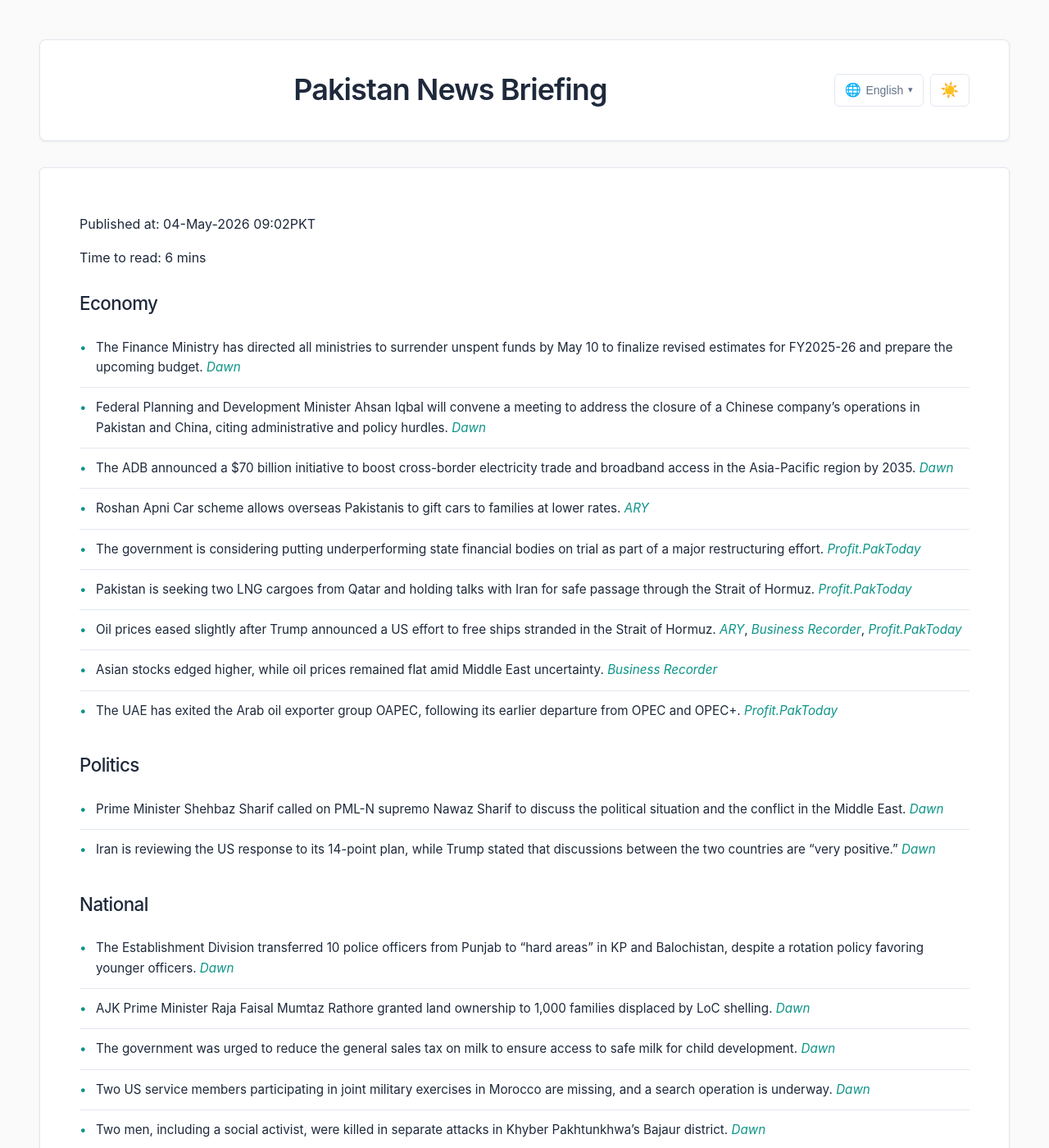
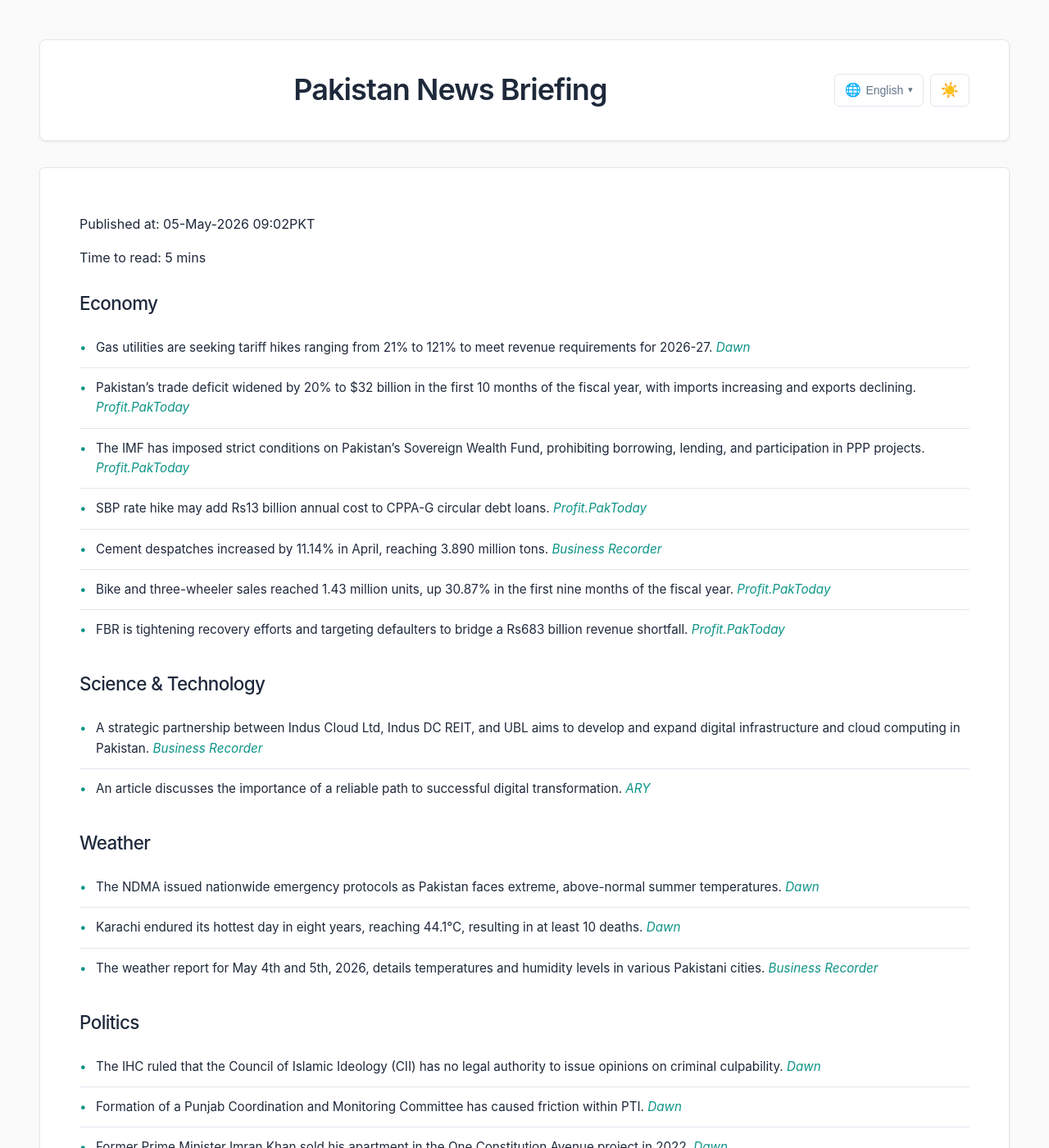
Before and after one commit to zsubzwary/news, a Jekyll site: the page built from en/index.md, in a window 1280 px wide and 1400 px high. Shown: the whole window at 82% size. Built offline with Jekyll 4.4.1, drawn with Linux system fonts in a browser that asks for light colours; some web fonts are replaced; some of the changed text lies outside the part shown.

Commit message:
DateTime; 2026-05-05T06:55:34.911Z

```diff
--- a/en/index.md
+++ b/en/index.md
@@ -4,70 +4,76 @@ title: Pakistan News Briefing
 lang: en
 ---
 
-Published at: 04-May-2026 09:02PKT
+Published at: 05-May-2026 09:02PKT
 
-Time to read: 6 mins
+Time to read: 5 mins
 
 ### Economy
-- The Finance Ministry has directed all ministries to surrender unspent funds by May 10 to finalize revised estimates for FY2025-26 and prepare the upcoming budget. *[Dawn](https://www.dawn.com/news/1997364/ministries-told-to-surrender-unspent-funds)*
-- Federal Planning and Development Minister Ahsan Iqbal will convene a meeting to address the closure of a Chinese company’s operations in Pakistan and China, citing administrative and policy hurdles. *[Dawn](https://www.dawn.com/news/1997361/minister-vows-to-remove-hurdles-faced-by-investors)*
-- The ADB announced a $70 billion initiative to boost cross-border electricity trade and broadband access in the Asia-Pacific region by 2035. *[Dawn](https://www.dawn.com/news/1997232/adb-announces-70bn-initiative-to-boost-cross-border-electricity-trade-increase-broadband-access-in-asia-pacific)*
-- Roshan Apni Car scheme allows overseas Pakistanis to gift cars to families at lower rates. *[ARY](https://arynews.tv/roshan-apni-car-overseas-pakistanis-can-now-gift-cars-to-families-at-lower-rates)*
-- The government is considering putting underperforming state financial bodies on trial as part of a major restructuring effort. *[Profit.PakToday](https://profit.pakistantoday.com.pk/2026/05/04/government-decides-to-put-underperforming-state-financial-bodies-on-trial)*
-- Pakistan is seeking two LNG cargoes from Qatar and holding talks with Iran for safe passage through the Strait of Hormuz. *[Profit.PakToday](https://profit.pakistantoday.com.pk/2026/05/04/pakistan-seeks-two-qatari-lng-cargoes-holds-talks-with-iran-for-safe-passage-through-strait-of-hormuz)*
-- Oil prices eased slightly after Trump announced a US effort to free ships stranded in the Strait of Hormuz. *[ARY](https://arynews.tv/oil-slips-after-trump-says-us-will-help-free-ships-stranded-in-strait-of-hormuz)*, *[Business Recorder](https://www.brecorder.com/news/40419487/oil-slips-after-trump-says-us-will-help-free-ships-stranded-in-strait-of-hormuz)*, *[Profit.PakToday](https://profit.pakistantoday.com.pk/2026/05/04/stocks-edge-up-in-asia-oil-flat-amid-middle-east-uncertainty)*
-- Asian stocks edged higher, while oil prices remained flat amid Middle East uncertainty. *[Business Recorder](https://www.brecorder.com/news/40419489/stocks-edge-up-in-asia-oil-flat-amid-middle-east-uncertainty)*
-- The UAE has exited the Arab oil exporter group OAPEC, following its earlier departure from OPEC and OPEC+. *[Profit.PakToday](https://profit.pakistantoday.com.pk/2026/05/04/after-opec-uae-exits-arab-oil-exporter-group-oapec)*
+- Gas utilities are seeking tariff hikes ranging from 21% to 121% to meet revenue requirements for 2026-27. *[Dawn](https://www.dawn.com/news/1997651/gas-utilities-seek-21-121pc-tariff-hike)*
+- Pakistan’s trade deficit widened by 20% to $32 billion in the first 10 months of the fiscal year, with imports increasing and exports declining. *[Profit.PakToday](https://profit.pakistantoday.com.pk/2026/05/05/pakistans-trade-deficit-widens-20-to-32-billion-in-10-months)*
+- The IMF has imposed strict conditions on Pakistan’s Sovereign Wealth Fund, prohibiting borrowing, lending, and participation in PPP projects. *[Profit.PakToday](https://profit.pakistantoday.com.pk/2026/05/05/imf-sets-strict-conditions-on-pakistans-sovereign-wealth-fund-bars-borrowing-lending)*
+- SBP rate hike may add Rs13 billion annual cost to CPPA-G circular debt loans. *[Profit.PakToday](https://profit.pakistantoday.com.pk/2026/05/05/sbp-rate-hike-may-add-rs13-billion-annual-cost-to-cppa-g-circular-debt-loans)*
+- Cement despatches increased by 11.14% in April, reaching 3.890 million tons. *[Business Recorder](https://www.brecorder.com/news/40419603/april-cement-despatches-increase-by-1114pc-yoy)*
+- Bike and three-wheeler sales reached 1.43 million units, up 30.87% in the first nine months of the fiscal year. *[Profit.PakToday](https://profit.pakistantoday.com.pk/2026/05/05/bike-three-wheeler-sales-reach-1-43-million-units-up-30-87-in-nine-months)*
+- FBR is tightening recovery efforts and targeting defaulters to bridge a Rs683 billion revenue shortfall. *[Profit.PakToday](https://profit.pakistantoday.com.pk/2026/05/05/fbr-tightens-recovery-targets-defaulters-to-bridge-rs683-billion-shortfall)*
+
+### Science & Technology
+- A strategic partnership between Indus Cloud Ltd, Indus DC REIT, and UBL aims to develop and expand digital infrastructure and cloud computing in Pakistan. *[Business Recorder](https://www.brecorder.com/news/40419596/digital-infrastructure-and-cloud-adoption-indus-cloud-ltd-indus-dc-reit-and-ubl-form-strategic-partnership)*
+- An article discusses the importance of a reliable path to successful digital transformation. *[ARY](https://arynews.tv/digital-transformation-improve-efficiency-and-growth)*
+
+### Weather
+- The NDMA issued nationwide emergency protocols as Pakistan faces extreme, above-normal summer temperatures. *[Dawn](https://www.dawn.com/news/1997631/extreme-heat-prompts-nationwide-emergency-protocols)*
+- Karachi endured its hottest day in eight years, reaching 44.1°C, resulting in at least 10 deaths. *[Dawn](https://www.dawn.com/news/1997593/10-found-dead-as-karachi-endures-hottest-day-in-eight-years)*
+- The weather report for May 4th and 5th, 2026, details temperatures and humidity levels in various Pakistani cities. *[Business Recorder](https://www.brecorder.com/news/40419565/the-weather)*
 
 ### Politics
-- Prime Minister Shehbaz Sharif called on PML-N supremo Nawaz Sharif to discuss the political situation and the conflict in the Middle East. *[Dawn](https://www.dawn.com/news/1997218/pm-shehbaz-calls-on-nawaz-discusses-political-situation-in-country-steps-taken-for-peace-in-middle-east)*
-- Iran is reviewing the US response to its 14-point plan, while Trump stated that discussions between the two countries are "very positive." *[Dawn](https://www.dawn.com/news/1997230/iran-reviewing-us-response-to-14-point-plan-trump-says-washington-having-very-positive-discussions-with-tehran)*
+- The IHC ruled that the Council of Islamic Ideology (CII) has no legal authority to issue opinions on criminal culpability. *[Dawn](https://www.dawn.com/news/1997627/council-of-islamic-ideology-has-no-authority-to-rule-on-criminal-liability-ihc)*
+- Formation of a Punjab Coordination and Monitoring Committee has caused friction within PTI. *[Dawn](https://www.dawn.com/news/1997621/formation-of-coordination-body-stirs-up-bad-blood-in-pti)*
+- Former Prime Minister Imran Khan sold his apartment in the One Constitution Avenue project in 2022. *[Dawn](https://www.dawn.com/news/1997580/imran-exited-controversial-project-in-2022)*
+- The IHC ruled that buyers of apartments in the One Constitution Avenue project have no ownership rights. *[Dawn](https://www.dawn.com/news/1997452/ihc-rules-buyers-of-apartments-at-one-constitution-avenue-have-no-ownership-rights)*
 
 ### National
-- The Establishment Division transferred 10 police officers from Punjab to "hard areas" in KP and Balochistan, despite a rotation policy favoring younger officers. *[Dawn](https://www.dawn.com/news/1997366/punjab-cops-in-a-bind-over-transfer-to-hard-areas)*
-- AJK Prime Minister Raja Faisal Mumtaz Rathore granted land ownership to 1,000 families displaced by LoC shelling. *[Dawn](https://www.dawn.com/news/1997314/ajk-pm-grants-land-ownership-to-1000-families-displaced-by-loc-shelling)*
-- The government was urged to reduce the general sales tax on milk to ensure access to safe milk for child development. *[Dawn](https://www.dawn.com/news/1997360/govt-urged-to-reduce-tax-on-milk)*
-- Two US service members participating in joint military exercises in Morocco are missing, and a search operation is underway. *[Dawn](https://www.dawn.com/news/1997313/search-underway-for-two-missing-us-troops-in-morocco)*
-- Two men, including a social activist, were killed in separate attacks in Khyber Pakhtunkhwa’s Bajaur district. *[Dawn](https://www.dawn.com/news/1997227/2-men-including-social-activist-killed-in-separate-attacks-in-kps-bajaur)*
-- Heatwave intensifies in Karachi, but K-Electric assures no load-shedding. *[Business Recorder](https://www.brecorder.com/news/40419477/heatwave-intensifies-but-ke-says-there-will-be-no-load-shedding)*
-- Three Karachi youths drowned in the Hub River. *[Business Recorder](https://www.brecorder.com/news/40419482/three-karachi-youths-drown-in-hub-river)*
-- Cancer patients in KP will receive free medicines. *[ARY](https://arynews.tv/cancer-patients-to-get-free-medicines-in-kp)*
+- A suicide attack on an army check post in South Waziristan was foiled, but a civilian was martyred and 15 injured. *[Dawn](https://www.dawn.com/news/1997513/suicide-attack-foiled-on-army-check-post-in-south-waziristan-civilian-martyred-15-injured)*
+- NAB recovered 80 acres of government land illegally allotted to Bahria Town. *[Dawn](https://www.dawn.com/news/1997514/nab-recovers-80-acres-of-govt-land-illegally-allotted-to-bahria-town)*
+- The Supreme Court upheld the death sentences of members of the ‘Chotu’ gang. *[Dawn](https://www.dawn.com/news/1997628/supreme-court-upholds-death-sentences-of-chotu-gang-members)*
+- Pakistan has sufficient POL reserves until the third week of June, according to the petroleum ministry. *[Dawn](https://www.dawn.com/news/1997502/pakistan-has-sufficient-pol-reserves-till-third-week-of-june-says-petroleum-ministry)*
 
 ### International
-- Footage of an attack on a Catholic nun in Jerusalem has raised concerns among Christians about increasing religious hostility. *[Dawn](https://www.dawn.com/news/1997344/jerusalem-christians-worried-after-attack-on-nun-by-jewish-extremist)*
-- Israel has approved a plan to buy F-35 and F-15IA fighter jets from Lockheed and Boeing. *[ARY](https://arynews.tv/israel-approves-plan-to-buy-f-35-and-f-15ia-fighter-jets-from-lockheed-boeing)*
-- An Israeli court extended the detention of two Gaza flotilla activists, with lawyers alleging "severe physical abuse." *[Dawn](https://www.dawn.com/news/1997237/israel-court-extends-detention-of-two-gaza-flotilla-activists-lawyers-say-pair-subjected-to-severe-physical-abuse)*
+- The Pakistan Navy and PMSA rescued six Indian nationals and one Indonesian national from an Indian offshore tug in the Arabian Sea. *[Dawn](https://www.dawn.com/news/1997526/6-indian-nationals-among-sailors-rescued-by-navy-maritime-security-agency-in-arabian-sea-security-sources)*
+- Russia and Ukraine declared separate truces, with differing conditions and skepticism. *[Dawn](https://www.dawn.com/news/1997531/ukraine-and-russia-declare-separate-truces)*
+- The UAE intercepted Iranian missiles and reported a drone attack on the Fujairah oil zone. *[Dawn](https://www.dawn.com/news/1997510/fujairah-oil-zone-hit-by-drone-attack-as-uae-says-it-intercepted-iranian-missiles)*
+- Iran’s sailors evacuated to Pakistan have returned home. *[Dawn](https://www.dawn.com/news/1997392/iranian-sailors-evacuated-to-pakistan-return-home-state-media-confirms)*
+- India’s Modi celebrated a victory in West Bengal elections. *[Dawn](https://www.dawn.com/news/1997401/indias-modi-celebrates-record-win-in-opposition-held-west-bengal)*
+- The US and Iran launched new attacks, escalating tensions in the Gulf. *[ARY](https://arynews.tv/us-iran-launch-new-attacks-as-they-wrestle-for-gulf-waters-control)*
+- The US is discussing a currency swap line with the UAE. *[Profit.PakToday](https://profit.pakistantoday.com.pk/2026/05/05/uae-says-it-is-discussing-currency-swap-line-with-us)*
 
 ### Sports
-- Peshawar Zalmi defeated Hyderabad Kingsmen to win the PSL trophy for a second time. *[Dawn](https://www.dawn.com/news/1997223/peshawar-zalmi-beat-hyderabad-kingsmen-by-5-wickets-lift-psl-trophy-a-second-time)*
-- Sajid Ali Sadpara summited Mount Makalu without supplemental oxygen. *[Dawn](https://www.dawn.com/news/1997195/sajid-sadpara-summits-worlds-5th-highest-mountain-makalu-without-supplemental-oxygen)*
-- Stars including DJ Khaled and Lionel Messi attended the Formula 1 Miami Grand Prix. *[ARY](https://arynews.tv/from-dj-khaled-to-lionel-messi-stars-descend-on-formula-1-miami-grand-prix-paddock)*
+- No relevant news in provided articles.
 
 ### Health
-- Cancer patients in KP will receive free medicines. *[ARY](https://arynews.tv/cancer-patients-to-get-free-medicines-in-kp)*
+- No relevant news in provided articles.
 
 ### Other
-- Jemima Goldsmith is reportedly set to remarry Irish-Australian financier Cameron O’Reilly. *[Dawn](https://www.dawn.com/news/1997348/jemima-plans-to-remarry)*
-- Organisers of the Aurat March in Karachi have not yet received an NOC for the event scheduled for May 10. *[Dawn](https://www.dawn.com/news/1997240/with-a-week-left-for-aurat-march-in-karachi-organisers-say-noc-yet-to-be-issued)*
-- Spirit Airlines says most customers have been refunded after its abrupt shutdown. *[ARY](https://arynews.tv/spirit-says-most-customers-refunded-after-abrupt-shutdown)*
-- Kylie Jenner attended a Broadway show with Timothée Chalamet, Kim Kardashian, and Kris Jenner. *[ARY](https://arynews.tv/kylie-jenner-brings-timothee-chalamet-for-broadway-night-with-kim-kardashian-and-mom-kris)*
-- Tobey Maguire may reprise his role as Spider-Man in the upcoming Avengers Doomsday film. *[ARY](https://arynews.tv/tobey-maguire-may-reprise-spider-man-role-in-avengers-doomsday)*
-- Sharon Rooney’s new show starring Jodie Comer is receiving positive reviews. *[ARY](https://arynews.tv/sharon-rooneys-brilliant-show-starring-jodie-comer-is-a-must-watch)*
-- Pakistan’s AI future is being discussed, with a $1 billion investment planned by 2030. *[Dawn](https://www.dawn.com/news/1997325/pakistans-ai-reckoning)*
-- An editorial discusses the interconnected crises in the Middle East, urging the US to refrain from further militaristic adventurism. *[Dawn](https://www.dawn.com/news/1997329/interlinked-crises)*
-- An editorial highlights concerns about enforcement without due process, referencing the case of a fertilizer manufacturer. *[Business Recorder](https://www.brecorder.com/news/40419407/enforcement-without-due-process)*
-- An editorial discusses the ongoing issues in India and the detention of Jagtar Singh Johal. *[Business Recorder](https://www.brecorder.com/news/40419408/an-endless-nightmare-in-india)*
-- An editorial discusses Pakistan’s increasing reliance on GCC states for its external accounts. *[Business Recorder](https://www.brecorder.com/news/40419406/greater-reliance-of-external-accounts-on-gcc-states)*
-- A piece discusses the shrinking footprint of Standard Chartered Bank in Pakistan. *[Profit.PakToday](https://profit.pakistantoday.com.pk/2026/05/04/the-ever-shrinking-footprint-of-standard-chartered-bank)*
-- A report details JAK Delivery’s plan to help Pakistani ecommerce sellers go global. *[Profit.PakToday](https://profit.pakistantoday.com.pk/2026/05/04/inside-jak-deliverys-plan-to-take-pakistani-ecommerce-sellers-global)*
-- A profile explores Zia Chishti’s vision for a $10 billion IT export industry in Pakistan. *[Profit.PakToday](https://profit.pakistantoday.com.pk/2026/05/04/zia-chishtis-ten-billion-dollar-it-export-playbook)*
-- A report discusses the potential of lithium in Pakistan’s battery industry. *[Dawn](https://www.dawn.com/news/1997180/doubling-down-on-lithium)*
-- A long war in the Middle East is becoming increasingly uncertain. *[Dawn](https://www.dawn.com/news/1997326/a-long-war)*
-- The FIA has allegedly taken over the Cotton Exchange Building, sparking criticism. *[Business Recorder](https://www.brecorder.com/news/40419480/weekly-cotton-review-fia-move-invites-sharp-criticism)*
-- Work on the BRT Red Line and Shahrah-e-Bhutto projects in Karachi is progressing. *[Business Recorder](https://www.brecorder.com/news/40419478/brt-red-line-shahrah-e-bhutto-sindh-cm-orders-fast-track-completion)*
-- Sharjeel Inam Memon paid tribute to journalists on World Press Freedom Day. *[Business Recorder](https://www.brecorder.com/news/40419479/sharjeel-pays-tributes-to-journalists)*
-- The JAC expressed concern over the safety of journalists on World Press Freedom Day. *[Business Recorder](https://www.brecorder.com/news/40419476/world-press-freedom-day-jac-says-concerned-over-safety-of-journalists)*
-- PAT called for a free media to protect human rights and freedom. *[Business Recorder](https://www.brecorder.com/news/40419472/pat-calls-for-free-media-to-protect-human-rights-freedom)*
-- Gold prices dipped as inflation concerns linger. *[Profit.PakToday](https://profit.pakistantoday.com.pk/2026/05/04/gold-dips-as-inflation-concerns-linger-markets-watch-us-iran-talks)*, *[Business Recorder](https://www.brecorder.com/news/40419484/gold-dips-as-inflation-concerns-linger-markets-watch-us-iran-talks)*
-- Silver prices in Pakistan are fluctuating based on international market trends. *[Profit.PakToday](https://profit.pakistantoday.com.pk/2026/05/04/silver-price-in-pakistan-for-today-may-04-2026)*
-- Gold price in Pakistan for today, May 04, 2026. *[Profit.PakToday](https://profit.pakistantoday.com.pk/2026/05/04/gold-price-in-pakistan-for-today-may-04-2026)*
+- A Secret Service exchange of gunfire occurred near the White House. *[ARY](https://arynews.tv/secret-service-says-it-exchanged-gunfire-near-white-house)* & *[Business Recorder](https://www.brecorder.com/news/40419679/secret-service-says-it-exchanged-gunfire-with-armed-suspect-near-white-house)*
+- Movie reviews for *Blue Moon*, *Send Help*, *Wicked*, and *Hamnet* were published. *[ARY](https://arynews.tv/blue-moon-2025-movie-review)*, *[ARY](https://arynews.tv/send-help-rachel-mcadams-movie-review-2025)*, *[ARY](https://arynews.tv/wicked-for-good-movie-review-2025)*, *[ARY](https://arynews.tv/hamnet-2025-movie-review)*
+- Articles discussing cultural and political observations were published. *[Dawn](https://www.dawn.com/news/1997642/requiem-for-stalins-spirit)* & *[Dawn](https://www.dawn.com/news/1997643/marked-as-equals)*
+- A review of *The Rip* movie was published. *[ARY](https://arynews.tv/the-rip-movie-review-2026-matt-damon-ben-affleck)*
+- News about Jake Paul responding to Olivia Rodrigo’s SNL jab. *[ARY](https://arynews.tv/jake-paul-responds-after-olivia-rodrigos-snl-jab)*
+- A blast at a fireworks factory in China killed 21 people. *[Business Recorder](https://www.brecorder.com/news/40419678/blast-at-fireworks-factory-in-chinas-hunan-kills-21-xi-calls-for-probe-state-media-says)*
+- Support among American Jews for a US-led war on Iran is declining. *[Dawn](https://www.dawn.com/news/1997519/support-among-american-jews-for-us-led-war-on-iran-declines-survey)*
+- Oil prices eased slightly after signs the US is loosening Iran’s closure of the Strait of Hormuz. *[Business Recorder](https://www.brecorder.com/news/40419674/oil-eases-on-signs-us-is-loosening-iranian-closure-of-strait-of-hormuz)*
+- Gold prices remained steady amid Middle East tensions. *[Business Recorder](https://www.brecorder.com/news/40419672/gold-steady-as-investors-weigh-middle-east-risks-stalled-us-iran-peace-talks)*
+- Shares slid and oil prices remained elevated due to US-Iran tensions. *[Business Recorder](https://www.brecorder.com/news/40419677/shares-slide-oil-prices-elevated-as-us-iran-truce-prospects-dim)*
+- The yen remained steady, while the dollar firmed due to Middle East war fears. *[Business Recorder](https://www.brecorder.com/news/40419673/yen-steady-dollar-firms-on-middle-east-war-fears)*
+- The Indian rupee is at risk of reaching an all-time low due to high oil prices. *[Business Recorder](https://www.brecorder.com/news/40419676/indian-rupee-at-risk-of-all-time-low-on-long-standing-oil-drag)*
+- Indian shares are expected to open lower due to elevated oil prices. *[Business Recorder](https://www.brecorder.com/news/40419675/indian-shares-set-to-open-lower-on-elevated-oil-prices-lampt-mampm-results-in-focus)*
+- Synergy Advertising won the AFAA Brilliance Awards for the second year. *[Business Recorder](https://www.brecorder.com/news/40419597/synergy-advertising-wins-afaa-brilliance-awards-for-second-year)*
+- GO recorded its highest-ever 24-hour sales at COCO stations. *[Business Recorder](https://www.brecorder.com/news/40419598/go-records-highest-ever-24-hour-sales-at-coco-stations)*
+- The NA Speaker condoled the death of Professor Hafeez-ur-Rehman. *[Business Recorder](https://www.brecorder.com/news/40419599/na-speaker-condoles-death)*
+- CM Punjab reviewed progress on the PDP and LDP. *[Business Recorder](https://www.brecorder.com/news/40419601/cm-reviews-progress-on-pdp-ldp)*
+- CM Punjab paid tribute to brave firefighters. *[Business Recorder](https://www.brecorder.com/news/40419602/cm-pays-tribute-to-brave-firefighters)*
+- ADB urged to ease exposure limits and scale up financing for high-need economies. *[Profit.PakToday](https://profit.pakistantoday.com.pk/2026/05/05/pakistan-urges-adb-to-ease-exposure-limits-scale-up-financing-for-high-need-economies)*
+- Conflicting signals on inflation were reported. *[Business Recorder](https://www.brecorder.com/news/40419567/conflicting-signals-on-inflation)*
+- Water quality is under growing strain. *[Business Recorder](https://www.brecorder.com/news/40419568/water-quality-under-growing-strain)*
+- Asia is battling a rising, uneven toll from the energy crisis caused by the Iran war. *[Profit.PakToday](https://profit.pakistantoday.com.pk/2026/05/05/asia-battles-rising-uneven-toll-of-energy-crisis-caused-by-iran-war)*
+- Silver and Gold prices in Pakistan were reported. *[Profit.PakToday](https://profit.pakistantoday.com.pk/2026/05/05/silver-price-in-pakistan-for-today-may-05-2026)* & *[Profit.PakToday](https://profit.pakistantoday.com.pk/2026/05/05/gold-price-in-pakistan-for-today-may-05-2026)*
```
